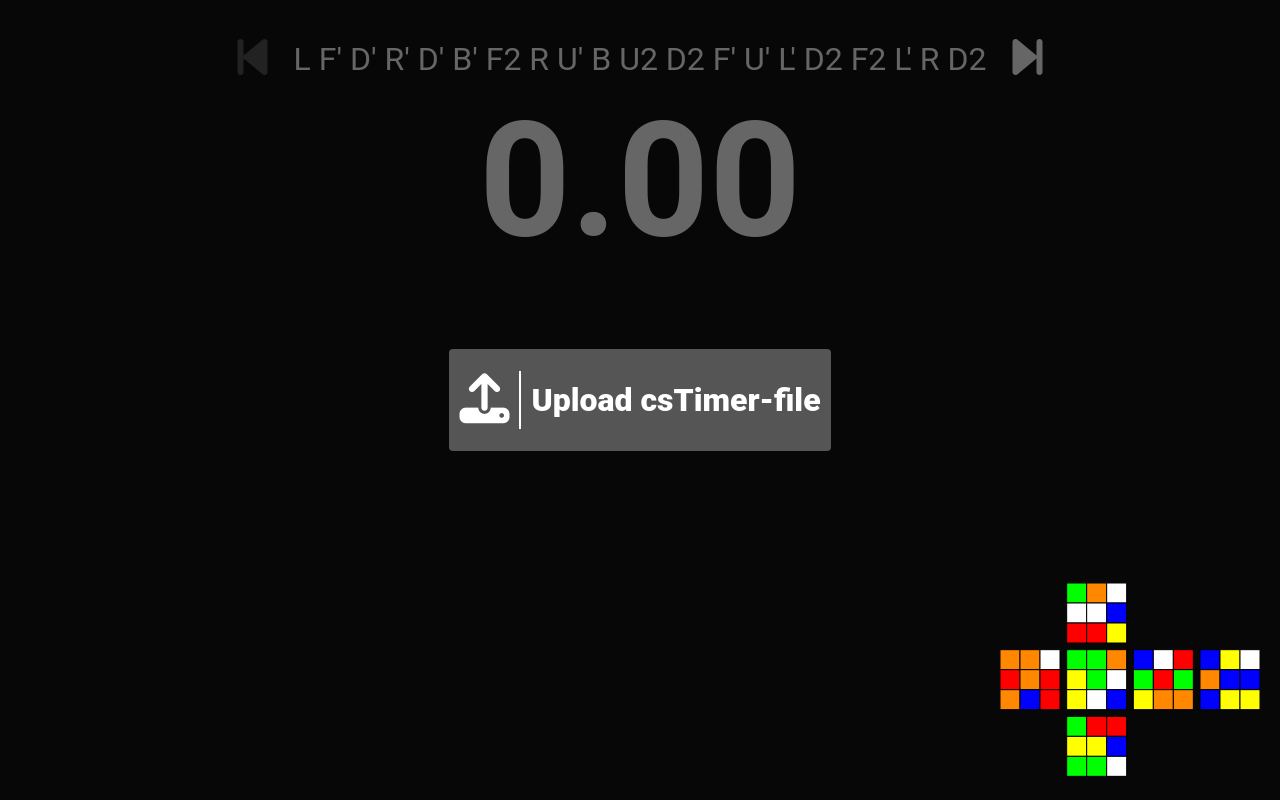
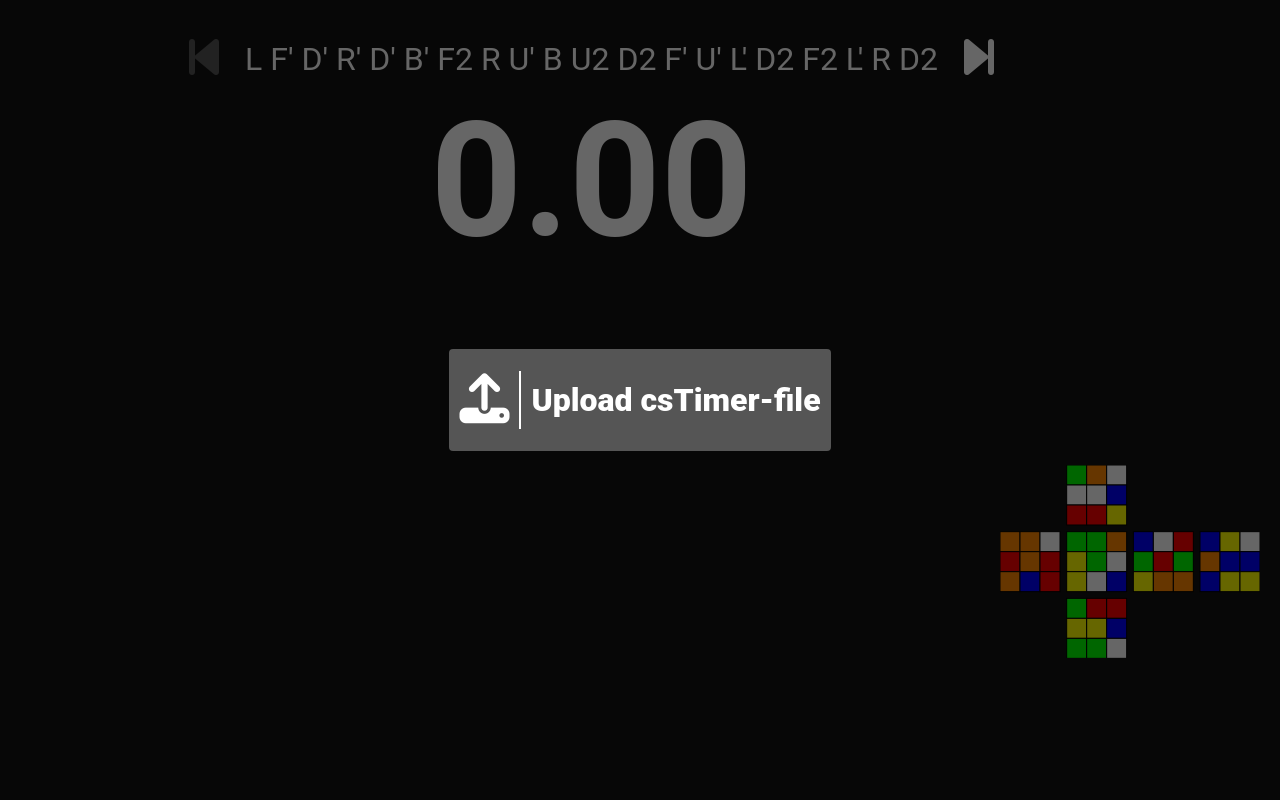
Before and after one commit to gustavandoff/cubing-stats, a SvelteKit app: page /timer in a window 1280 px wide. Built offline with nearby package versions, Linux system fonts and the light colour scheme.

Commit message:
Add solves list to timer page

```diff
--- a/src/routes/timer/+page.svelte
+++ b/src/routes/timer/+page.svelte
@@ -4,6 +4,7 @@
 	import { rawCSTimerData } from '$lib/solves';
 
 	import Timer from '$lib/components/timer/Timer.svelte';
+	import SolvesList from '$lib/components/timer/SolvesList.svelte';
 
 	import { draw2x2Scramble, draw3x3Scramble, get2x2Scramble, get3x3Scramble } from '$lib/scrambler';
 
@@ -89,7 +90,6 @@
 			battlersFinished = 0;
 			nextScramble();
 		}
-
 	};
 
 	onMount(() => {
@@ -99,7 +99,10 @@
 	});
 </script>
 
-<div class="container">
+<div class="wrapper">
+	<div></div>
+
+	<div class="container-center">
 		<div class="scramble-container">
 			<!-- <div class="puzzle-selector">
 				<select bind:value={puzzleType}>
@@ -108,7 +111,10 @@
 				</select>
 			</div> -->
 			<div class="scramble">
-			<button class={'change-scramble ' + (scrambleIndex === 0 && 'disabled')} on:click={prevScramble}>
+				<button
+					class={'change-scramble ' + (scrambleIndex === 0 && 'disabled')}
+					on:click={prevScramble}
+				>
 					<i class="fa-solid fa-backward-step"></i>
 				</button>
 				<span>
@@ -118,26 +124,51 @@
 					<i class="fa-solid fa-forward-step"></i>
 				</button>
 			</div>
+		</div>
+
+		<div class={'timer-container' + (battleMode && ' battle-mode')}>
+			<Timer
+				on:time={(e) => saveTime(e.detail)}
+				timerStartKey={battleMode && battlersFinished === 1 ? '' : 'Space'}
+			/>
+
+			{#if battleMode}
+				<Timer
+					on:time={(e) => saveTime(e.detail)}
+					timerStartKey={battleMode && battlersFinished === 1 ? '' : 'Space'}
+					timerStopKey="Enter"
+				/>
+			{/if}
+		</div>
+	</div>
+
+	<div class="container-right">
+		<SolvesList />
 
 		<div class="drawn-scramble">
 			{@html drawnScramble}
 		</div>
 	</div>
-	<div class={"timer-container" + (battleMode && ' battle-mode')}>
-		<Timer on:time={(e) => saveTime(e.detail)} timerStartKey={battleMode && battlersFinished === 1 ? '' : 'Space'} />
-
-		{#if battleMode}
-			<Timer on:time={(e) => saveTime(e.detail)} timerStartKey={battleMode && battlersFinished === 1 ? '' : 'Space'} timerStopKey='Enter' />
-		{/if}
-	</div>
 </div>
 
 <style>
-	.container {
+	.wrapper {
+		height: 100vh;
+		display: grid;
+		grid-template-columns: 1fr auto 1fr;
+	}
+	.container-center {
 		display: flex;
 		flex-direction: column;
 		align-items: center;
-		justify-content: center;
+	}
+
+	.container-right {
+		display: flex;
+		flex-direction: column;
+		align-items: end;
+		justify-content: space-around;
+		padding-right: 20px;
 	}
 
 	.scramble-container {
@@ -187,11 +218,4 @@
 		pointer-events: none;
 		color: #555555;
 	}
-
-	.drawn-scramble {
-		text-align: right;
-		position: absolute;
-		right: 20px;
-		bottom: 20px;
-	}
 </style>
```
Lines whose indentation alone changed are shown as unchanged.
